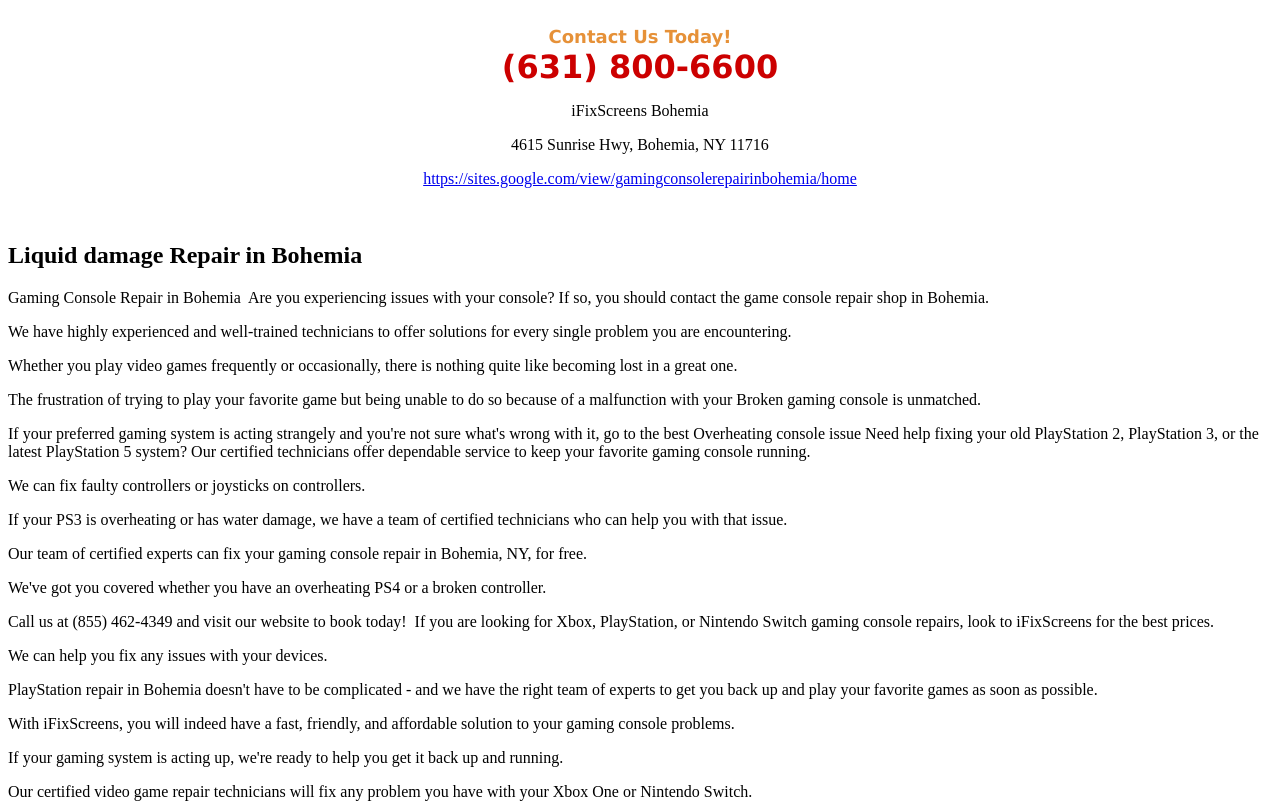
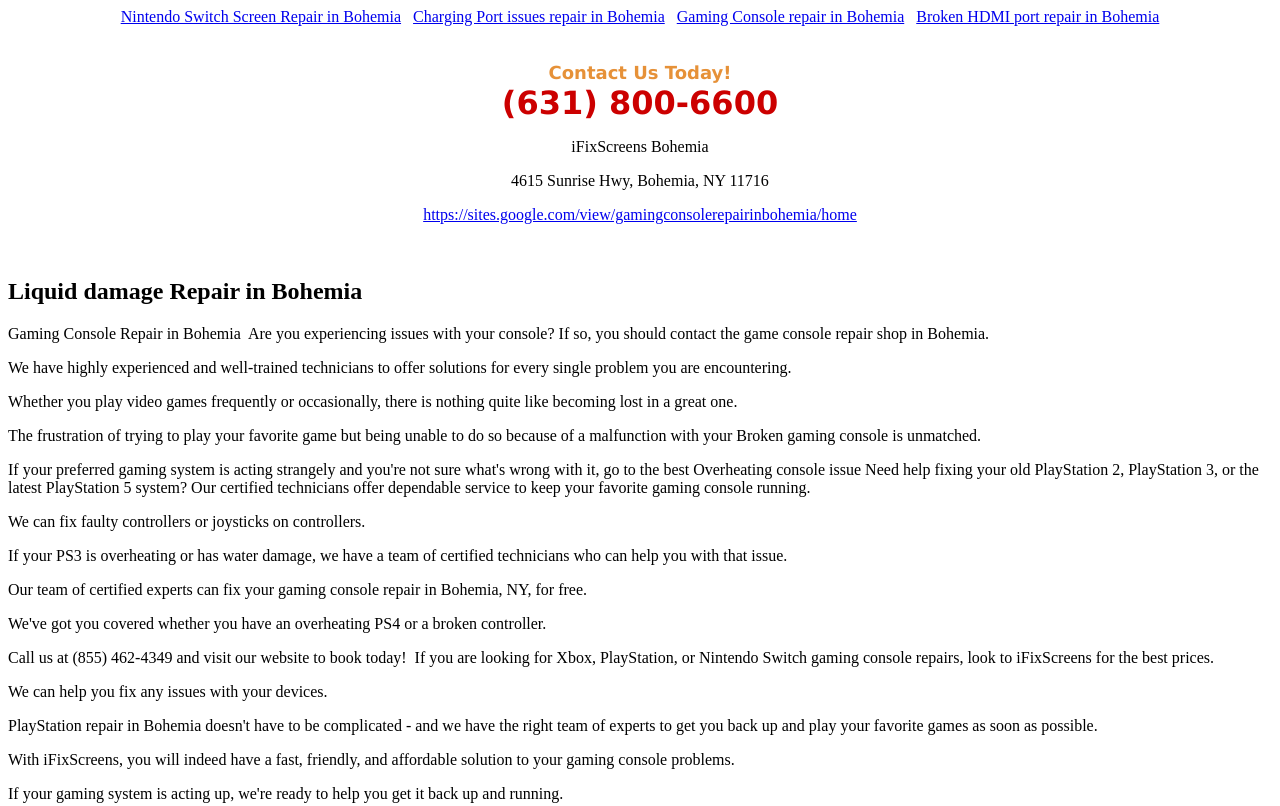
Before and after one commit to iFix786/gaming-console-repair-in-bohemia, a plain HTML site: page LiquiddamageRepairinBohemia.html in a window 1280 px wide. Shown: the top 806 px of the page. Drawn offline with Linux system fonts and the light colour scheme.

Commit message:
Update LiquiddamageRepairinBohemia.html

```diff
--- a/LiquiddamageRepairinBohemia.html
+++ b/LiquiddamageRepairinBohemia.html
@@ -1,4 +1,11 @@
-<!DOCTYPE html><html><body><div class="sites-embed-align-center-wrapping-off"><div class="sites-embed-border-on sites-embed sites-embed-full-width" style="width:100%;"><div class="sites-embed-content sites-embed-type-text"><div class="sites-embed-content-textbox"><div dir="ltr"><div style="text-align:center"><br><span style="color:rgb(230,145,56)"><b><font size="4"><span style="font-family:verdana,sans-serif">Contact Us Today!</span></font></b></span><br><span style="color:rgb(204,0,0)"><b><font size="6"><span style="font-family:verdana,sans-serif">(631) 800-6600</span></font></b></span><br><p>iFixScreens Bohemia</p><p>4615 Sunrise Hwy, Bohemia, NY 11716</p><p><a href="https://sites.google.com/view/gamingconsolerepairinbohemia/home" target="_blank">https://sites.google.com/view/gamingconsolerepairinbohemia/home</a></p><br></div></div></div></div></div></div><h2>Liquid damage Repair in Bohemia </h2>Gaming Console Repair in Bohemia
+<!DOCTYPE html><html><body>
+  <div style="text-align: center;">
+        <a href="./NintendoSwitchScreenRepairinBohemia.html">Nintendo Switch Screen Repair in Bohemia</a>&nbsp&nbsp
+        <a href="./ChargingPortissuesrepairinBohemia.html">Charging Port issues repair in Bohemia</a>&nbsp&nbsp
+        <a href="./index.html">Gaming Console repair in Bohemia</a>&nbsp&nbsp
+        <a href="./BrokenHDMIportrepairinBohemia.html">Broken HDMI port repair in Bohemia</a>
+    </div><br/>
+  <div class="sites-embed-align-center-wrapping-off"><div class="sites-embed-border-on sites-embed sites-embed-full-width" style="width:100%;"><div class="sites-embed-content sites-embed-type-text"><div class="sites-embed-content-textbox"><div dir="ltr"><div style="text-align:center"><br><span style="color:rgb(230,145,56)"><b><font size="4"><span style="font-family:verdana,sans-serif">Contact Us Today!</span></font></b></span><br><span style="color:rgb(204,0,0)"><b><font size="6"><span style="font-family:verdana,sans-serif">(631) 800-6600</span></font></b></span><br><p>iFixScreens Bohemia</p><p>4615 Sunrise Hwy, Bohemia, NY 11716</p><p><a href="https://sites.google.com/view/gamingconsolerepairinbohemia/home" target="_blank">https://sites.google.com/view/gamingconsolerepairinbohemia/home</a></p><br></div></div></div></div></div></div><h2>Liquid damage Repair in Bohemia </h2>Gaming Console Repair in Bohemia
 Are you experiencing issues with your console? If so, you should contact the game console repair shop in Bohemia. <p>We have highly experienced and well-trained technicians to offer solutions for every single problem you are encountering.
 <p>
 
```
